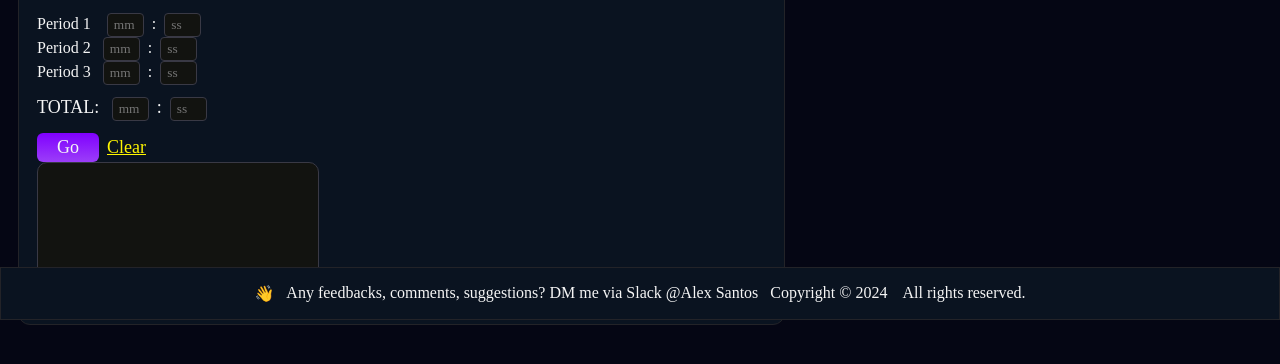
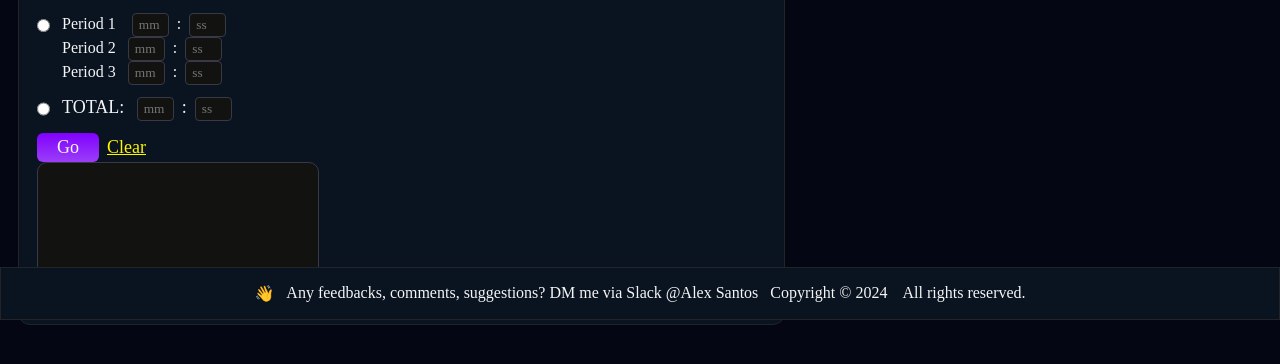
Before and after one commit to alex-s4/gt-fantasy-checker, a plain HTML site: page toi-calc.html in a window 1280 px wide. Shown: the part 480-844 px from the top of the page. Drawn offline with Linux system fonts and the light colour scheme; a web font is replaced by a local one.

Commit message:
adding of radio button for toi

```diff
--- a/style.css
+++ b/style.css
@@ -124,6 +124,10 @@ li {
 
 .flex-container {
     display: flex;
+}
+
+.flex-start {
+    align-items: flex-start;
 }
 
 .container-nascar-placement {
@@ -283,3 +287,11 @@ footer p {
 .textarea-btn-cont {
     display: none;
 }
+
+#toi-periods {
+    margin-top: 6px;
+}
+
+.toi-radio-btn {
+    margin-right: 12px;
+}
--- a/toi-calc.html
+++ b/toi-calc.html
@@ -37,6 +37,9 @@
 
                 <div class="toi-section-content" id="content-bball">
 
+                    <div class="flex-container flex-start">
+                        <input type="radio" name="toi-calculator" id="toi-periods" class="toi-radio-btn" />
+
                         <ul>
                             <li>Period 1&nbsp;
                             <input type="number" name="toi-p1-mm" id="p1-mins" class="input-time-global" placeholder="mm" max="99" />:<input type="number" name="toi-p1-ss" id="p1-secs" class="input-time-global" placeholder="ss" max="59" />
@@ -48,8 +51,12 @@
                             <input type="number" name="toi-p3-mm" id="p3-mins" class="input-time-global" placeholder="mm" max="99" />:<input type="number" name="toi-p3-ss" id="p3-secs" class="input-time-global" placeholder="ss" max="59" />
                             <span id="toi-p3-val" class="toi-val"></span></li>
                         </ul>
+                    </div>
 
+                    <div class="flex-container">
+                        <input type="radio" name="toi-calculator" id="toi-total" class="toi-radio-btn" />
                         <p class="fs-total-result">TOTAL: <input type="number" name="toi-tot-mm" id="tot-mins" class="input-time-global" placeholder="mm" max="99" />:<input type="number" name="toi-tot-ss" id="tot-secs" class="input-time-global" placeholder="ss" max="59" /><span id="toi-in-dec"></span></p>
+                    </div>
 
                     <div class="toi-cont">
                         <button id="nhl-toi-btn" class="btn btn-go">Go</button>
```
Lines whose indentation alone changed are shown as unchanged.
